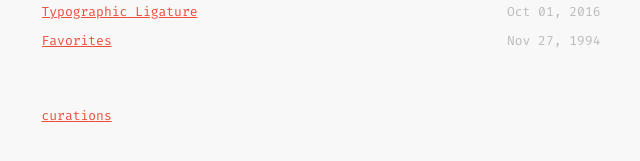
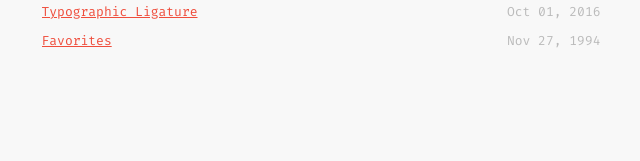
Before and after one commit to sourencho/sourencho.github.io, a Jekyll site: the page built from index.html, in a window 1280 px wide. Shown: the part 428-589 px from the top of the page, without its empty margins (319-959 px from the left). Built offline with Jekyll 4.4.1, drawn with Linux system fonts in a browser that asks for light colours.

Commit message:
Update index.html

```diff
--- a/index.html
+++ b/index.html
@@ -33,9 +33,3 @@ layout: default
         {% endfor %}
     </ul>
 </subsection>
-
-
-
-<subsection>
-    <a href="https://www.sourencho.com/sourencho_curations/" taget="_blank"> curations </a>
-</subsection>
```
